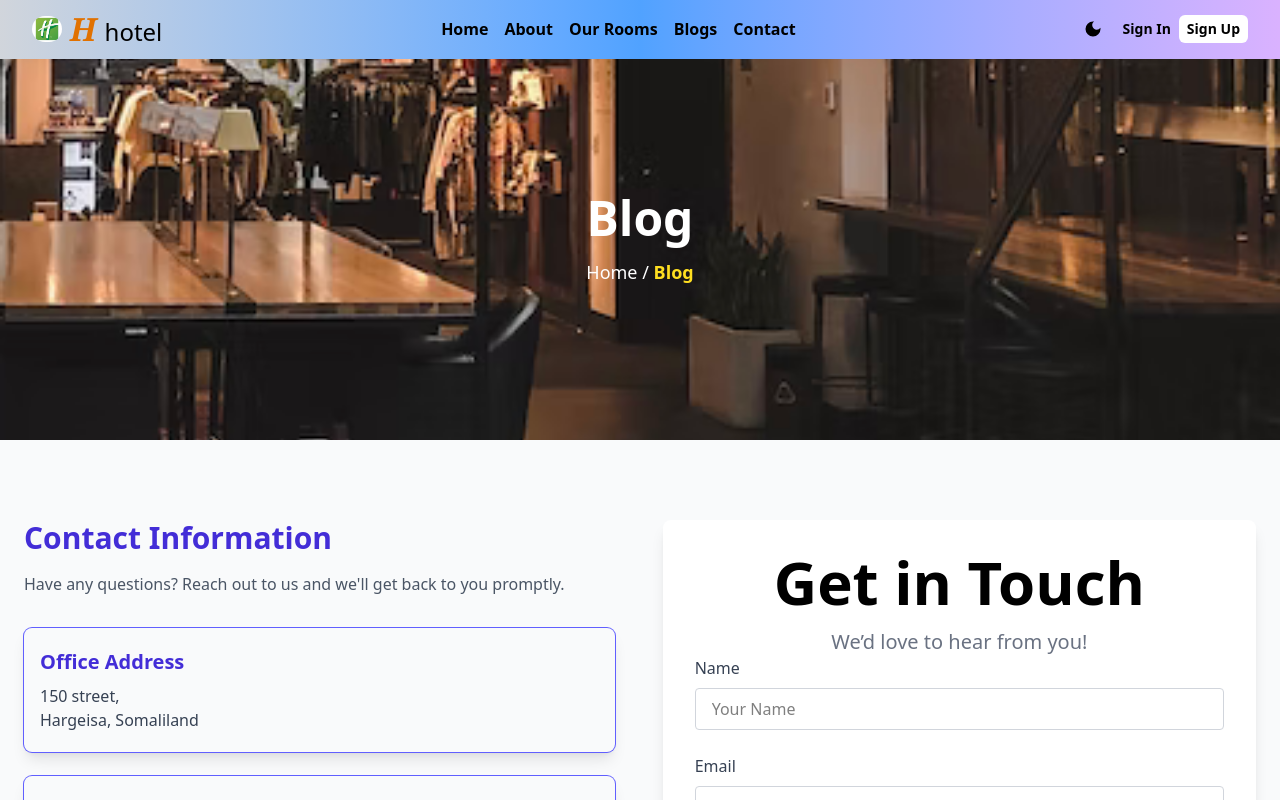
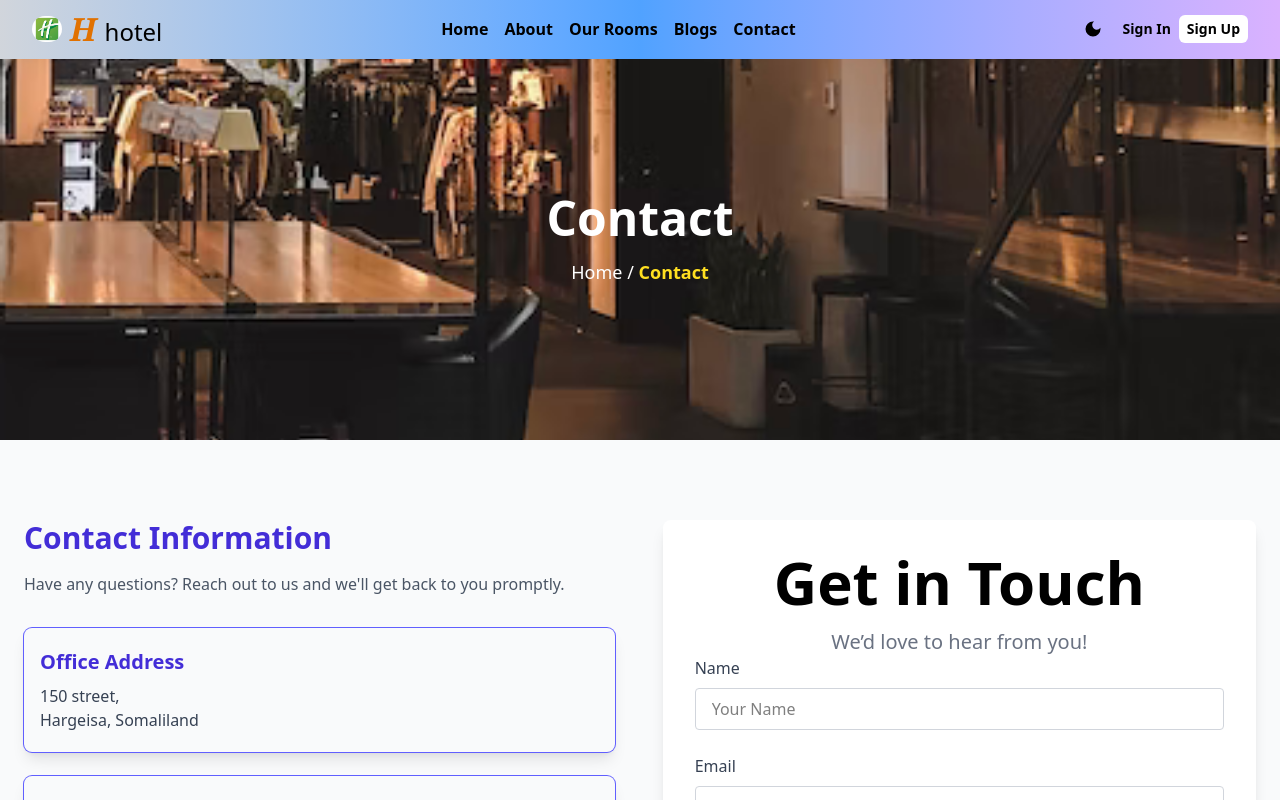
Before and after one commit to Ahmedkhader11/hilaac, a Next.js app: page /contact in a window 1280 px wide. Shown: the top 800 px of the page. Built offline with nearby package versions, Linux system fonts and the light colour scheme; no server answers.

Commit message:
updated the about images in the home page

```diff
--- a/src/app/(pages)/contact/page.jsx
+++ b/src/app/(pages)/contact/page.jsx
@@ -29,7 +29,7 @@ const ContactPage = () => {
         style={{ backgroundImage: "url('/images/about-1.png')" }}
       >
         <div className="text-center">
-          <h2 className="text-5xl font-extrabold">Blog</h2>
+          <h2 className="text-5xl font-extrabold">Contact</h2>
           {/* Navigation Links */}
           <div className="mt-4 text-lg">
             <Link
@@ -39,7 +39,7 @@ const ContactPage = () => {
               Home
             </Link>
             &nbsp;/&nbsp;
-            <span className="font-bold text-yellow-300">Blog</span>
+            <span className="font-bold text-yellow-300">Contact</span>
           </div>
         </div>
       </section>
--- a/src/app/page.jsx
+++ b/src/app/page.jsx
@@ -151,11 +151,11 @@ export default function Home() {
       <section className="container mx-auto my-20 py-5 ">
         <div className="container mx-auto max-w-screen px-4 flex flex-col lg:flex-row gap-6 justify-between items-center flex-wrap lg:flex-nowrap pb-10 ">
           {/* Image Container */}
-          <div className=" w-full mx-auto  flex-1/3 lg:w-1/2 relative pr-20  mt-4">
+          <div className="ring max-sm:w-full max-sm:mx-auto  flex-1/3 lg:w-1/2 relative pr-20  mt-4">
             <img
               src="/images/about-1.png"
               alt="hotel_img"
-              className="w-full h-auto shadow-sm rounded-lg"
+              className="w-full ml-8 h-auto shadow-sm rounded-lg"
             />
             <img
               src="/images/about-2.png"
```
